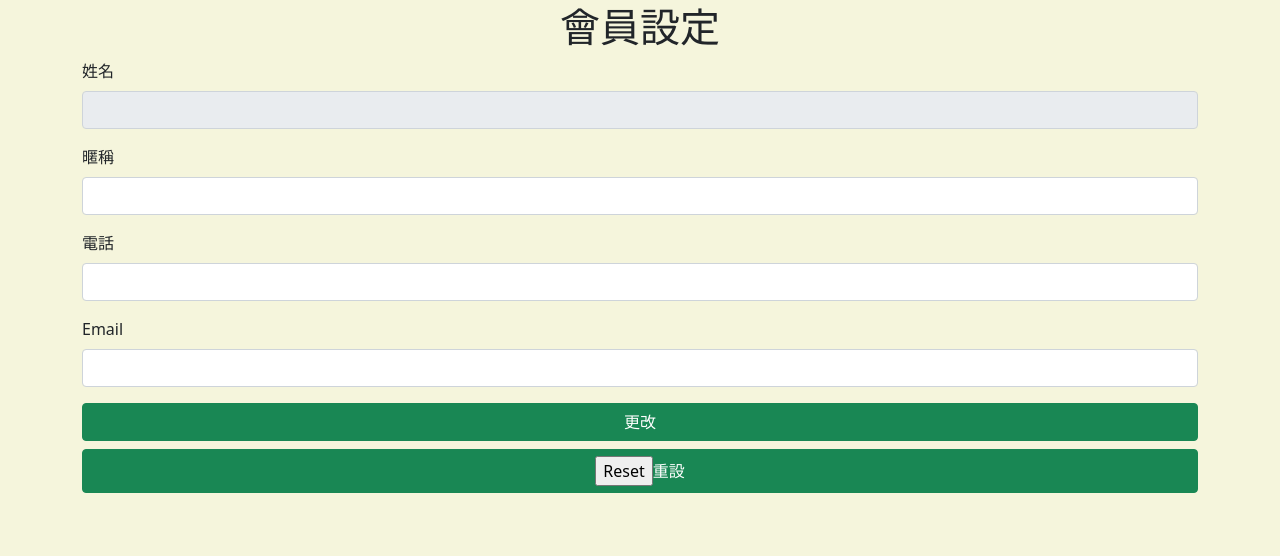
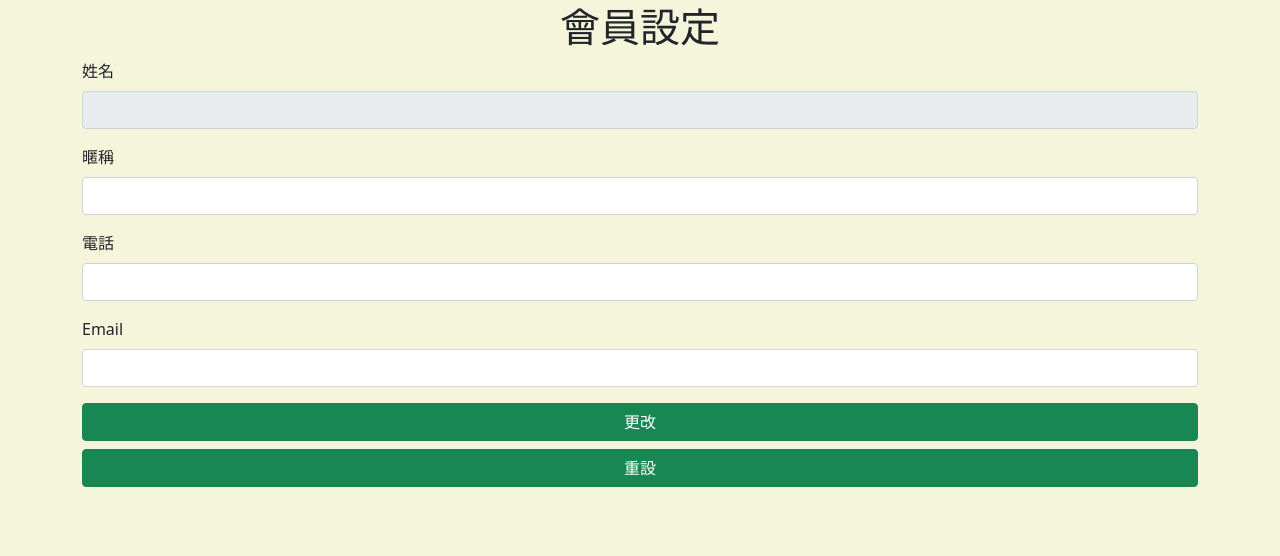
Before and after one commit to GaeunHome/SA, a Django app: template templates/memberset.html in a window 1280 px wide. Shown: the part 76-632 px from the top of the page. Run offline with Django 4.2, Linux system fonts and the light colour scheme; the template is opened without the code that fills it, so the values that code supplies are empty; some libraries are stand-ins or nearby versions.

Commit message:
更新按鈕

```diff
--- a/templates/memberset.html
+++ b/templates/memberset.html
@@ -76,8 +76,8 @@
             <input type="text" class="form-control" name="email" value="{{ mem.email }}" id="formGroupExampleInput2">
           </div>
           <div class="d-grid gap-2 m-auto w-auto col-12">
-            <button type="submit" class="btn btn-success">更改</button>
-            <button type="reset" class="btn btn-success mb-3"><input type="reset">重設</button>
+            <input type="submit" value="更改" class="btn btn-success">
+            <input type="reset" value="重設" class="btn btn-success">
           </div>
         </div>
       </div>
```
Also changed, not shown: db.sqlite3.
